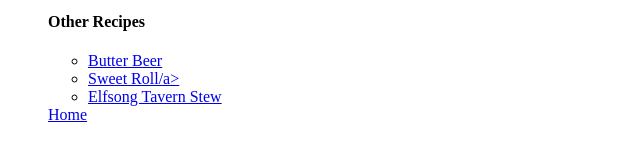
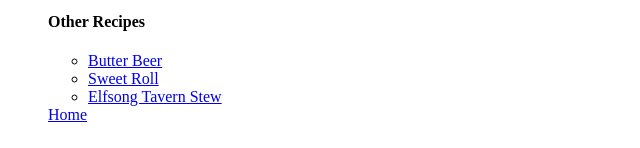
Before and after one commit to CircuitSprout/odin-recipes, a plain HTML site: page recipes/friedrice.html in a window 1280 px wide. Shown: the part 649-797 px from the top of the page, 0-640 px from the left. Drawn offline with Linux system fonts and the light colour scheme.

Commit message:
Update friedrice.html

```diff
--- a/recipes/friedrice.html
+++ b/recipes/friedrice.html
@@ -34,7 +34,7 @@
               <h4>Other Recipes</h4>
                 <ul>
                   <li><a href="recipes/butterbeer.html">Butter Beer</a></li>
-                  <li><a href="recipes/sweetroll.html">Sweet Roll/a></li>
+                  <li><a href="recipes/sweetroll.html">Sweet Roll</a></li>
                   <li><a href="recipes/tavernstew.html">Elfsong Tavern Stew</a></li>
                 </ul>
             <a href="../index.html">Home</a>
```
